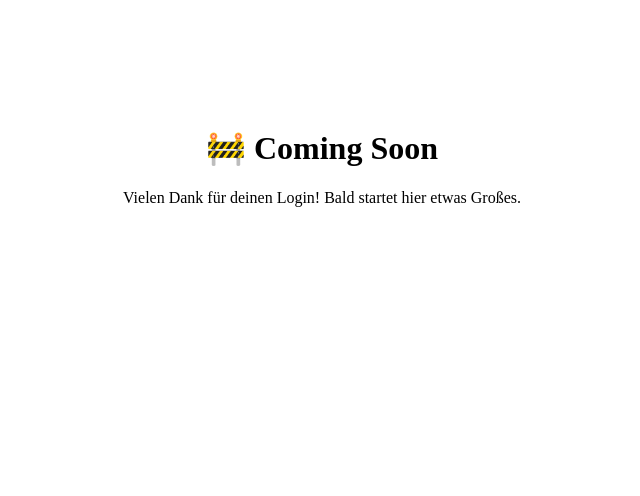
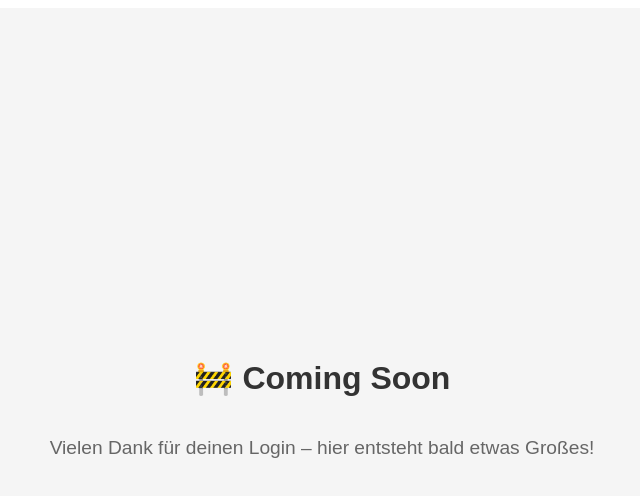
Before and after one commit to hguy2323546/farcaster-frame-cecilio, a Next.js app: page /coming-soon in a window 1280 px wide. Shown: the top 496 px of the page, without its empty margins (318-958 px from the left). Built offline with nearby package versions, Linux system fonts and the light colour scheme; no server answers.

Commit message:
Update coming-soon.tsx

```diff
--- a/pages/coming-soon.tsx
+++ b/pages/coming-soon.tsx
@@ -1,8 +1,18 @@
 export default function ComingSoon() {
   return (
-    <div style={{ textAlign: "center", padding: "100px" }}>
-      <h1>🚧 Coming Soon</h1>
-      <p>Vielen Dank für deinen Login! Bald startet hier etwas Großes.</p>
+    <div style={{
+      display: "flex",
+      flexDirection: "column",
+      justifyContent: "center",
+      alignItems: "center",
+      height: "100vh",
+      backgroundColor: "#f5f5f5",
+      fontFamily: "sans-serif"
+    }}>
+      <h1 style={{ fontSize: "2rem", color: "#333" }}>🚧 Coming Soon</h1>
+      <p style={{ fontSize: "1.2rem", color: "#666" }}>
+        Vielen Dank für deinen Login – hier entsteht bald etwas Großes!
+      </p>
     </div>
   );
 }
```
